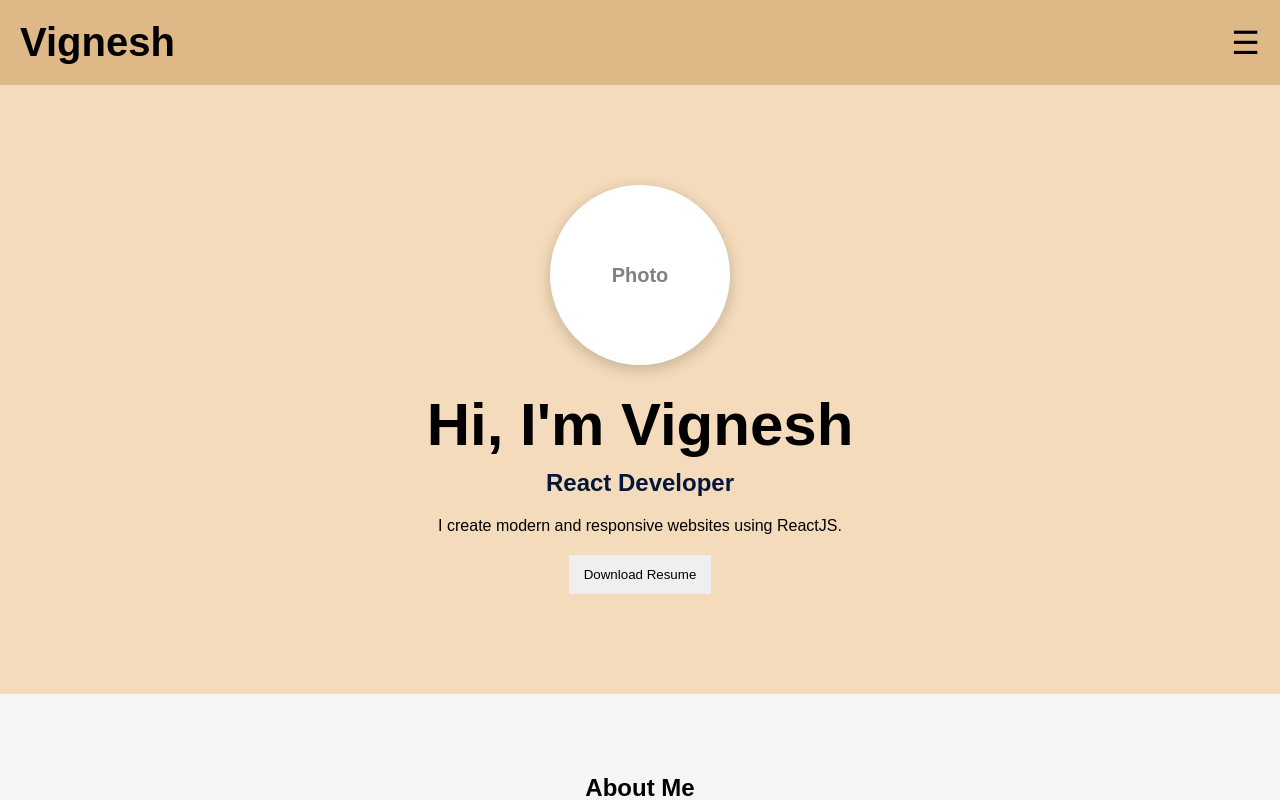
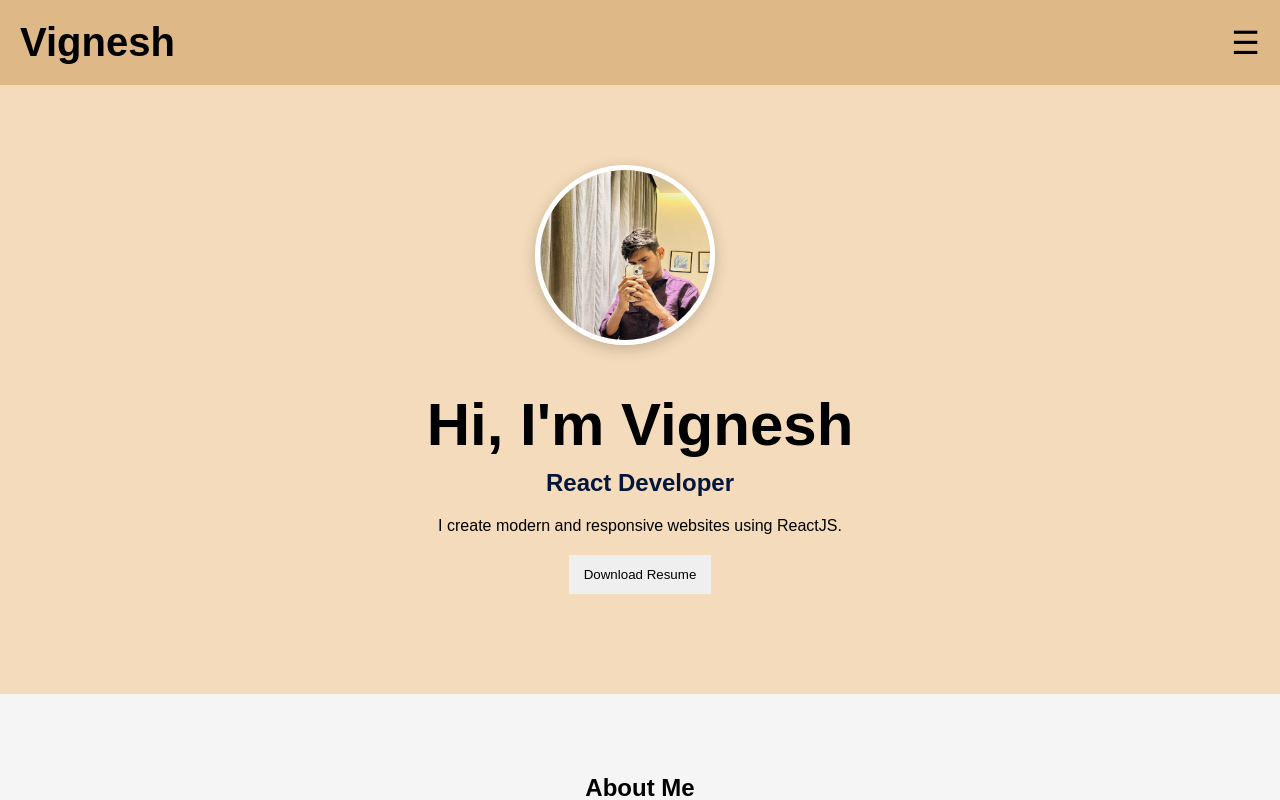
Before and after one commit to naykavignesh01-bot/portfolio-react, a React app: page / in a window 1280 px wide. Shown: the top 800 px of the page. Built offline with nearby package versions, Linux system fonts and the light colour scheme; the HTML template or start-up script is replaced by a standard one.

Commit message:
Added profile photo and adjusted position

```diff
--- a/src/App.css
+++ b/src/App.css
@@ -115,20 +115,16 @@ body {
   cursor: pointer;
 }
 
-.profile-circle {
+.profile-img {
   width: 180px;
   height: 180px;
   border-radius: 50%;
-  background: white;
+  object-fit: cover;
   margin: 0 auto 25px;
-  display: flex;
-  align-items: center;
-  justify-content: center;
-  font-size: 20px;
-  font-weight: bold;
-  color: gray;
+  display: block;
   border: 5px solid white;
   box-shadow: 0 4px 15px rgba(0, 0, 0, 0.2);
+  transform: translate(-15px, -20px);
 }
 
 /* About */
--- a/src/components/Hero.jsx
+++ b/src/components/Hero.jsx
@@ -1,10 +1,13 @@
+import profile from "../assets/profile.jpg";
 function Hero() {
   return (
     <section className="hero" id="home">
 
-      <div className="profile-circle">
-        <span>Photo</span>
-      </div>
+      <img
+  src={profile}
+  alt="Profile"
+  className="profile-img"
+/>
 
       <h1>Hi, I'm Vignesh</h1>
       <h2>React Developer</h2>
```
Also changed, not shown: src/assets/profile.jpg (added).
